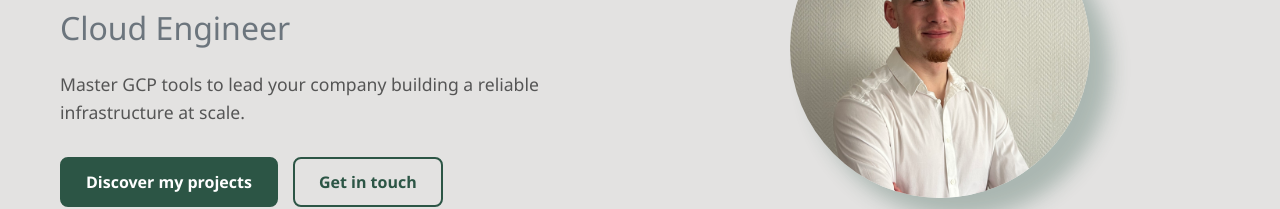
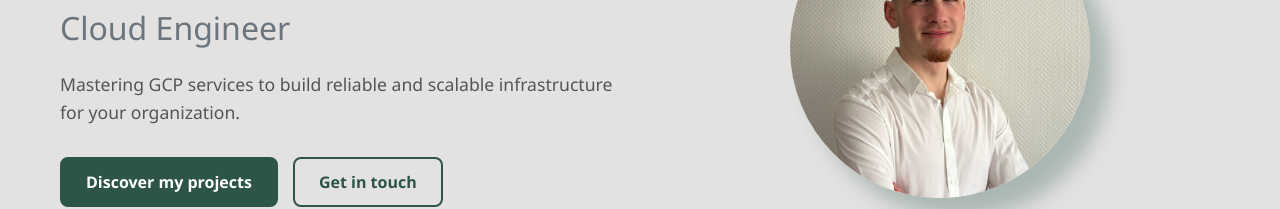
Before and after one commit to Trihab/cloud-resume-challenge, a React (Vite) app in the folder frontend/: page / in a window 1280 px wide. Shown: the part 337-546 px from the top of the page. Built offline with nearby package versions, Linux system fonts and the light colour scheme.

Commit message:
fix: updated homepage description

```diff
--- a/frontend/src/data/ResumeData.js
+++ b/frontend/src/data/ResumeData.js
@@ -7,7 +7,7 @@ const resumeData = {
         contact: {
             email: "habert.tristan@gmail.com",
         },
-        description: "Master GCP tools to lead your company building a reliable infrastructure at scale."
+        description: "Mastering GCP services to build reliable and scalable infrastructure for your organization."
     },
     sections: {
         certif: [
```
